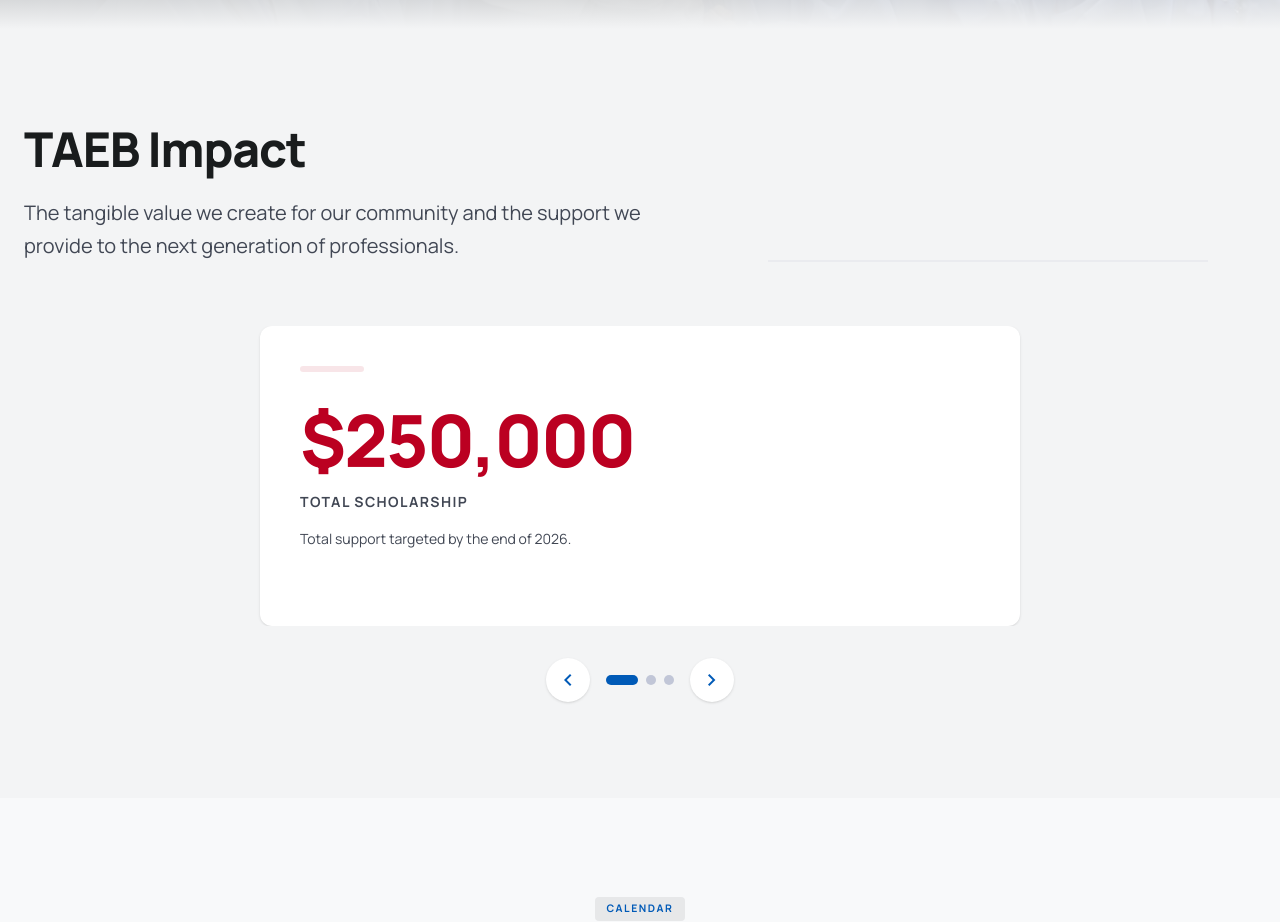
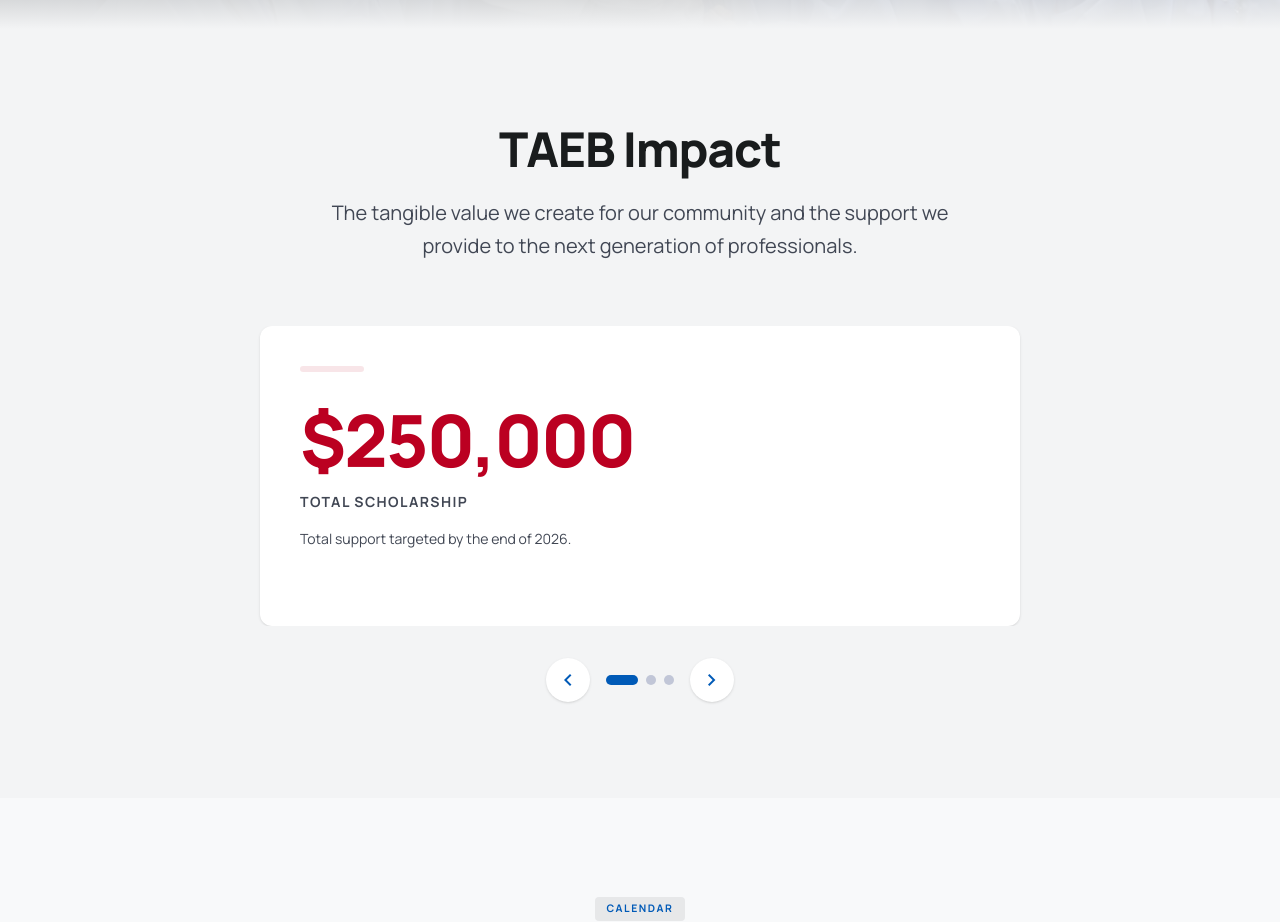
Before and after one commit to bulutmuf/taeb, a React (Vite) app: page / in a window 1280 px wide. Shown: the part 820-1742 px from the top of the page. Built offline with nearby package versions, Linux system fonts and the light colour scheme.

Commit message:
style(home): Center the impact heading above the carousel.

```diff
--- a/src/pages/Home.tsx
+++ b/src/pages/Home.tsx
@@ -108,12 +108,12 @@ export default function Home() {
 
       <section className="py-24 bg-surface-container-low">
         <div className="max-w-7xl mx-auto px-6">
-          <div className="flex flex-col md:flex-row justify-between items-end mb-16 gap-6">
+          <div className="mb-16 flex justify-center">
             <SectionHeading
               title={t("home.impactTitle")}
               description={t("home.impactDescription")}
+              alignment="center"
             />
-            <div className="hidden md:block h-[2px] flex-grow mx-12 bg-outline-variant opacity-20" />
           </div>
 
           <div className="relative mx-auto max-w-3xl">
```
